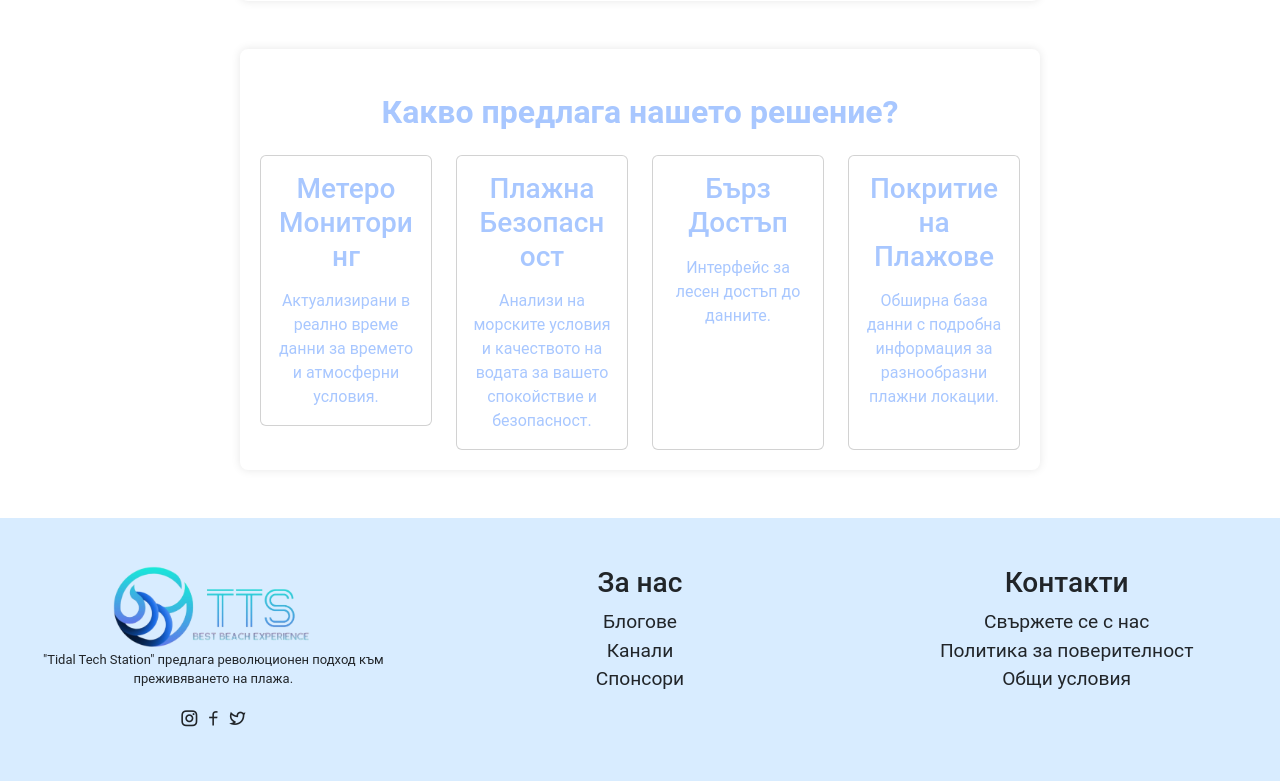
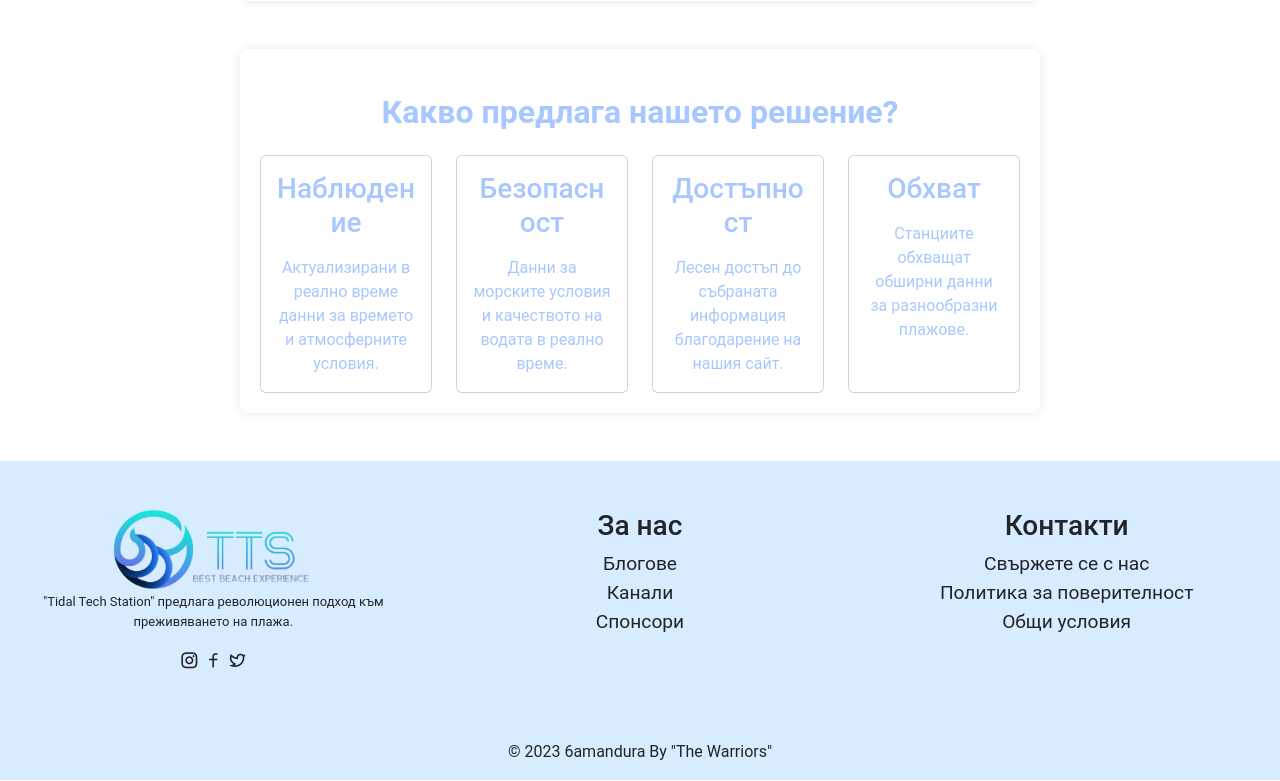
Before and after one commit to Veselin-Vladimirov/The-warrior-project, a Flask app: page / in a window 1280 px wide. Shown: the part 819-1600 px from the top of the page. Run offline with Flask 3, Linux system fonts and the light colour scheme; parts of the project's set-up code (start-up, migrations or seed data) failed here and were passed over.

Commit message:
remove space

```diff
--- a/app/templates/index.html
+++ b/app/templates/index.html
@@ -69,10 +69,10 @@
         <div class="col">
             <div class="card h-150 text-center">
                 <div class="card-body">
-                    <h3 class="card-title" style="color: #a8c7ff; margin-bottom: 1rem;">Метеро Мониторинг</h3>
+                    <h3 class="card-title" style="color: #a8c7ff; margin-bottom: 1rem;">Наблюдение</h3>
                     <p class="card-text" style="color: #a8c7ff;">
                         Актуализирани в реално време данни
-                        за времето и атмосферни условия.
+                        за времето и атмосферните условия.
                     </p>
                 </div>
             </div>
@@ -80,10 +80,10 @@
         <div class="col">
             <div class="card h-100 text-center">
                 <div class="card-body">
-                    <h3 class="card-title" style="color: #a8c7ff; margin-bottom: 1rem;">Плажна Безопасност</h3>
+                    <h3 class="card-title" style="color: #a8c7ff; margin-bottom: 1rem;">Безопасност</h3>
                     <p class="card-text" style="color: #a8c7ff;">
-                        Анализи на морските условия и качеството на
-                        водата за вашето спокойствие и безопасност.
+                        Данни за морските условия и качеството на
+                        водата в реално време.
                     </p>
                 </div>
             </div>
@@ -91,9 +91,10 @@
         <div class="col">
             <div class="card h-100 text-center">
                 <div class="card-body">
-                    <h3 class="card-title" style="color: #a8c7ff; margin-bottom: 1rem;">Бърз Достъп</h3>
+                    <h3 class="card-title" style="color: #a8c7ff; margin-bottom: 1rem;">Достъпност</h3>
                     <p class="card-text" style="color: #a8c7ff;">
-                        Интерфейс за лесен достъп до данните.
+                        Лесен достъп до събраната информация
+                        благодарение на нашия сайт.
                     </p>
                 </div>
             </div>
@@ -101,10 +102,10 @@
         <div class="col">
             <div class="card h-100 text-center">
                 <div class="card-body">
-                    <h3 class="card-title" style="color: #a8c7ff; margin-bottom: 1rem;">Покритие на Плажове</h3>
+                    <h3 class="card-title" style="color: #a8c7ff; margin-bottom: 1rem;">Обхват</h3>
                     <p class="card-text" style="color: #a8c7ff;">
-                        Обширна база данни с подробна информация
-                        за разнообразни плажни локации.
+                        Станциите обхващат обширни данни
+                        за разнообразни плажове.
                     </p>
                 </div>
             </div>
```
